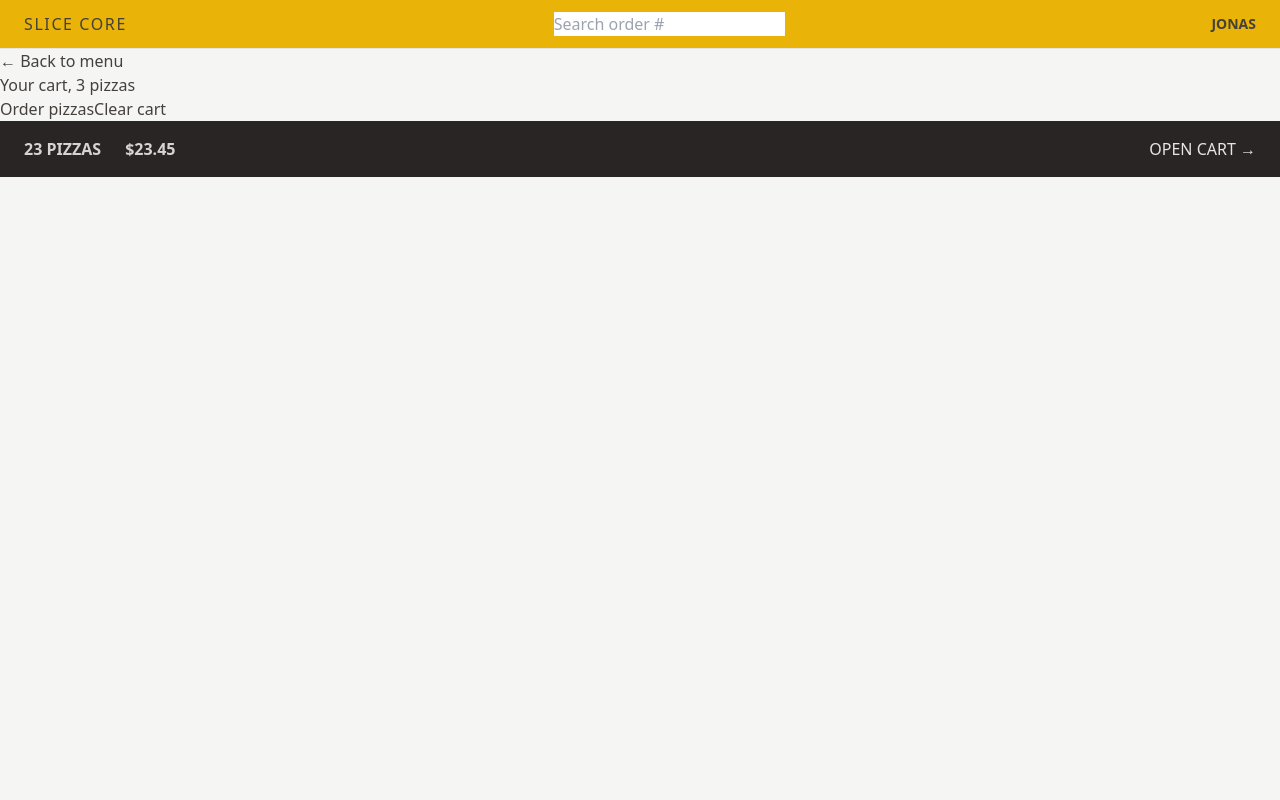
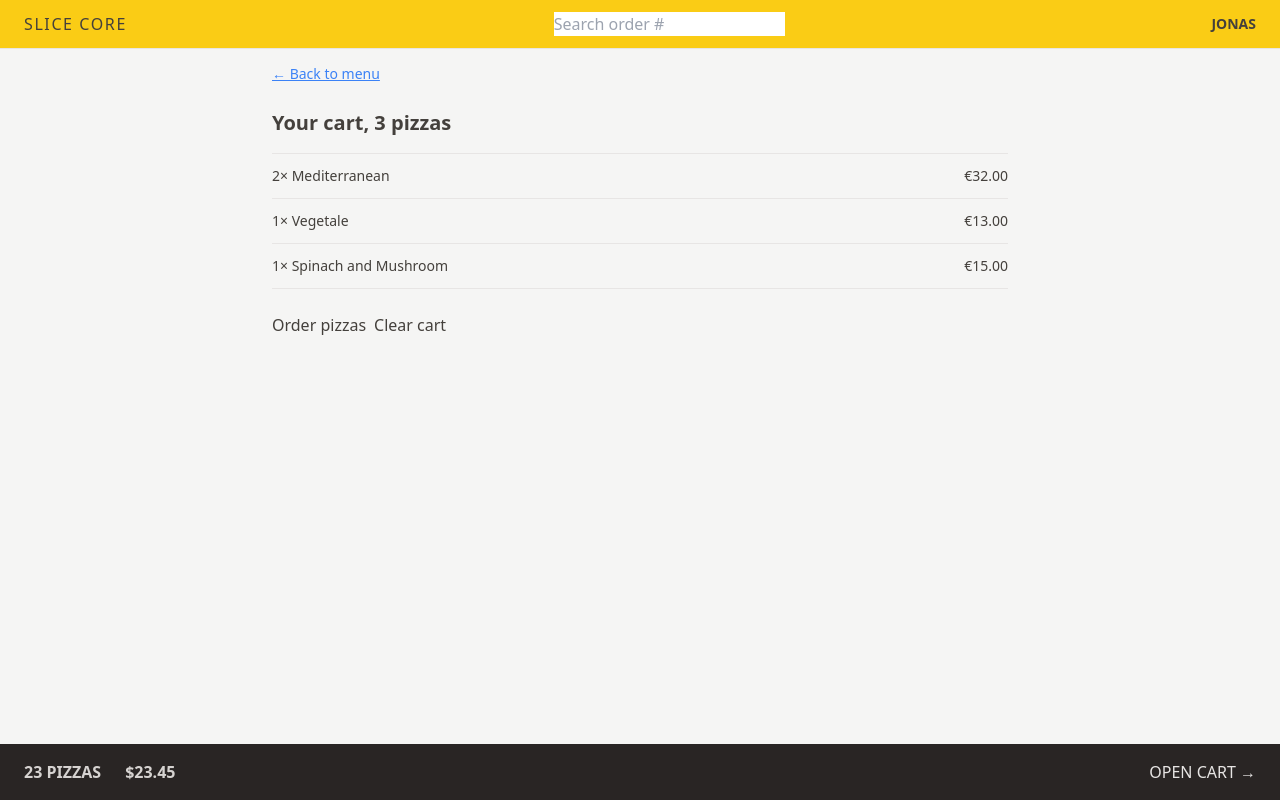
Before and after one commit to sheharyarr-ahmed/Slice-Core, a React (Vite) app: page /cart in a window 1280 px wide. Built offline with nearby package versions, Linux system fonts and the light colour scheme.

Commit message:
feat: improve cart UI and order search shortcuts

```diff
--- a/src/features/cart/Cart.jsx
+++ b/src/features/cart/Cart.jsx
@@ -1,23 +1,25 @@
-import { Link } from 'react-router-dom';
+import { Link } from "react-router-dom";
+import CartItem from "./CartItem";
+import EmptyCart from "./EmptyCart";
 
 const fakeCart = [
   {
     pizzaId: 12,
-    name: 'Mediterranean',
+    name: "Mediterranean",
     quantity: 2,
     unitPrice: 16,
     totalPrice: 32,
   },
   {
     pizzaId: 6,
-    name: 'Vegetale',
+    name: "Vegetale",
     quantity: 1,
     unitPrice: 13,
     totalPrice: 13,
   },
   {
     pizzaId: 11,
-    name: 'Spinach and Mushroom',
+    name: "Spinach and Mushroom",
     quantity: 1,
     unitPrice: 15,
     totalPrice: 15,
@@ -27,13 +29,28 @@ const fakeCart = [
 function Cart() {
   const cart = fakeCart;
 
+  if (!cart.length) return <EmptyCart />;
+
   return (
-    <div>
-      <Link to="/menu">&larr; Back to menu</Link>
+    <div className="px-4 py-3">
+      <Link
+        to="/menu"
+        className=" hover: underline text-sm text-blue-500 hover:text-blue-600"
+      >
+        &larr; Back to menu
+      </Link>
 
-      <h2>Your cart, {cart.length} pizzas</h2>
+      <h2 className="mt-6 text-xl font-semibold">
+        Your cart, {cart.length} pizzas
+      </h2>
 
-      <div>
+      <ul className="mt-4 divide-y divide-stone-200 border-b border-t border-stone-200">
+        {cart.map((item) => (
+          <CartItem item={item} key={item.pizzaId} />
+        ))}
+      </ul>
+
+      <div className="mt-6 space-x-2">
         <Link to="/order/new">Order pizzas</Link>
         <button>Clear cart</button>
       </div>
--- a/src/features/cart/CartItem.jsx
+++ b/src/features/cart/CartItem.jsx
@@ -1,8 +1,11 @@
+import PropTypes from "prop-types";
+import { formatCurrency } from "../../utils/helpers";
+
 function CartItem({ item }) {
-  const { pizzaId, name, quantity, totalPrice } = item;
+  const { name, quantity, totalPrice } = item;
 
   return (
-    <li>
+    <li className="flex items-center justify-between py-3 text-sm">
       <p>
         {quantity}&times; {name}
       </p>
@@ -13,4 +16,12 @@ function CartItem({ item }) {
   );
 }
 
+CartItem.propTypes = {
+  item: PropTypes.shape({
+    name: PropTypes.string.isRequired,
+    quantity: PropTypes.number.isRequired,
+    totalPrice: PropTypes.number.isRequired,
+  }).isRequired,
+};
+
 export default CartItem;
--- a/src/features/order/CreateOrder.jsx
+++ b/src/features/order/CreateOrder.jsx
@@ -77,8 +77,12 @@ function CreateOrder() {
 
         <div>
           <input type="hidden" name="cart" value={JSON.stringify(cart)} />
-          <button disabled={isSubmitting} type="submit">
-            Order {totalItems > 0 ? `${totalItems} pizzas now` : "now"}
+          <button
+            disabled={isSubmitting}
+            className="bg-yellow-400 uppercase inline-block text-stone-800 py-3 px-4 font-semibold tracking-wide rounded-full hover:bg-yellow-300 transtition-colors duration-300 focus:outline-none focus:ring focus:ring-yellow-300 focus:ring-pffset-2"
+            type="submit"
+          >
+            Order {totalItems > 0 ? `${totalItems} pizzas now` : "Order now"}
           </button>
         </div>
       </Form>
--- a/src/features/order/SearchOrder.jsx
+++ b/src/features/order/SearchOrder.jsx
@@ -7,8 +7,20 @@ function SearchOrder() {
 
   function handleSubmit(e) {
     e.preventDefault();
-    if (!query) return;
-    navigate(`/order/${query}`);
+    const value = query.trim();
+    if (!value) return;
+
+    const normalized = value.toLowerCase();
+    if (normalized === "cart" || normalized === "/cart") {
+      navigate("/cart");
+    } else if (normalized === "menu" || normalized === "/menu") {
+      navigate("/menu");
+    } else if (normalized === "home" || normalized === "/") {
+      navigate("/");
+    } else {
+      navigate(`/order/${value}`);
+    }
+
     setQuery("");
   }
 
--- a/src/ui/AppLayout.jsx
+++ b/src/ui/AppLayout.jsx
@@ -7,14 +7,15 @@ function AppLayout() {
   const isLoading = navigation.state === "loading";
 
   return (
-    <div className="layout">
+    <div className="grid h-screen grid-rows-[auto_1fr_auto]">
       {isLoading && <Loader />}
 
       <Header />
-
-      <main>
-        <Outlet />
-      </main>
+      <div className="overflow-scroll">
+        <main className="mx-auto max-w-3xl">
+          <Outlet />
+        </main>
+      </div>
 
       <CartOverview />
     </div>
--- a/src/ui/Header.jsx
+++ b/src/ui/Header.jsx
@@ -4,7 +4,7 @@ import Username from "../features/user/Username";
 
 function Header() {
   return (
-    <header className="bg-yellow-500 uppercase px-4 py-3 border-b border-stone-200 sm:px-6 flex items-center justify-between">
+    <header className="bg-yellow-400 uppercase px-4 py-3 border-b border-stone-200 sm:px-6 flex items-center justify-between">
       <Link to="/" className="tracking-widest">
         SLICE CORE
       </Link>
```
